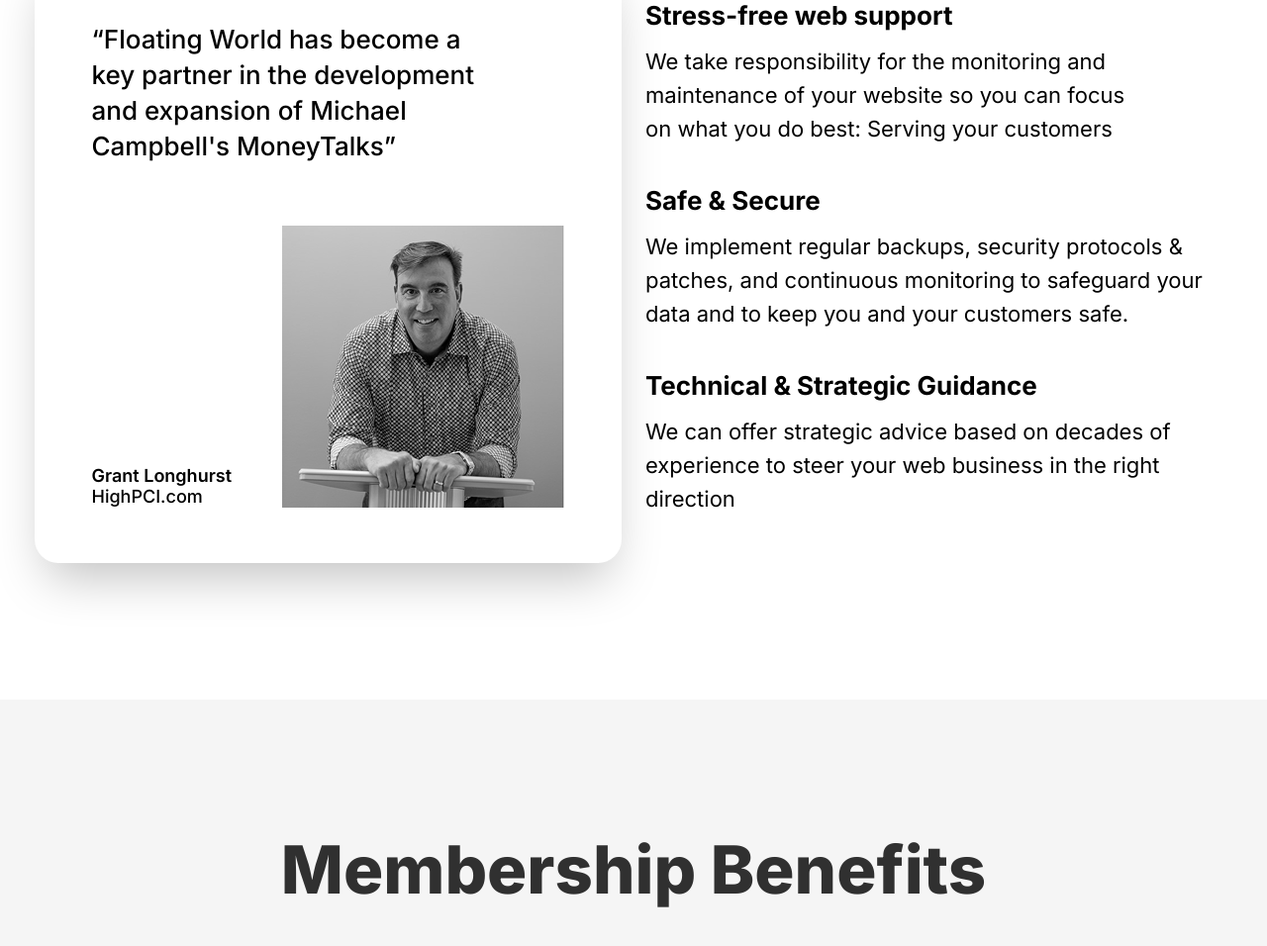
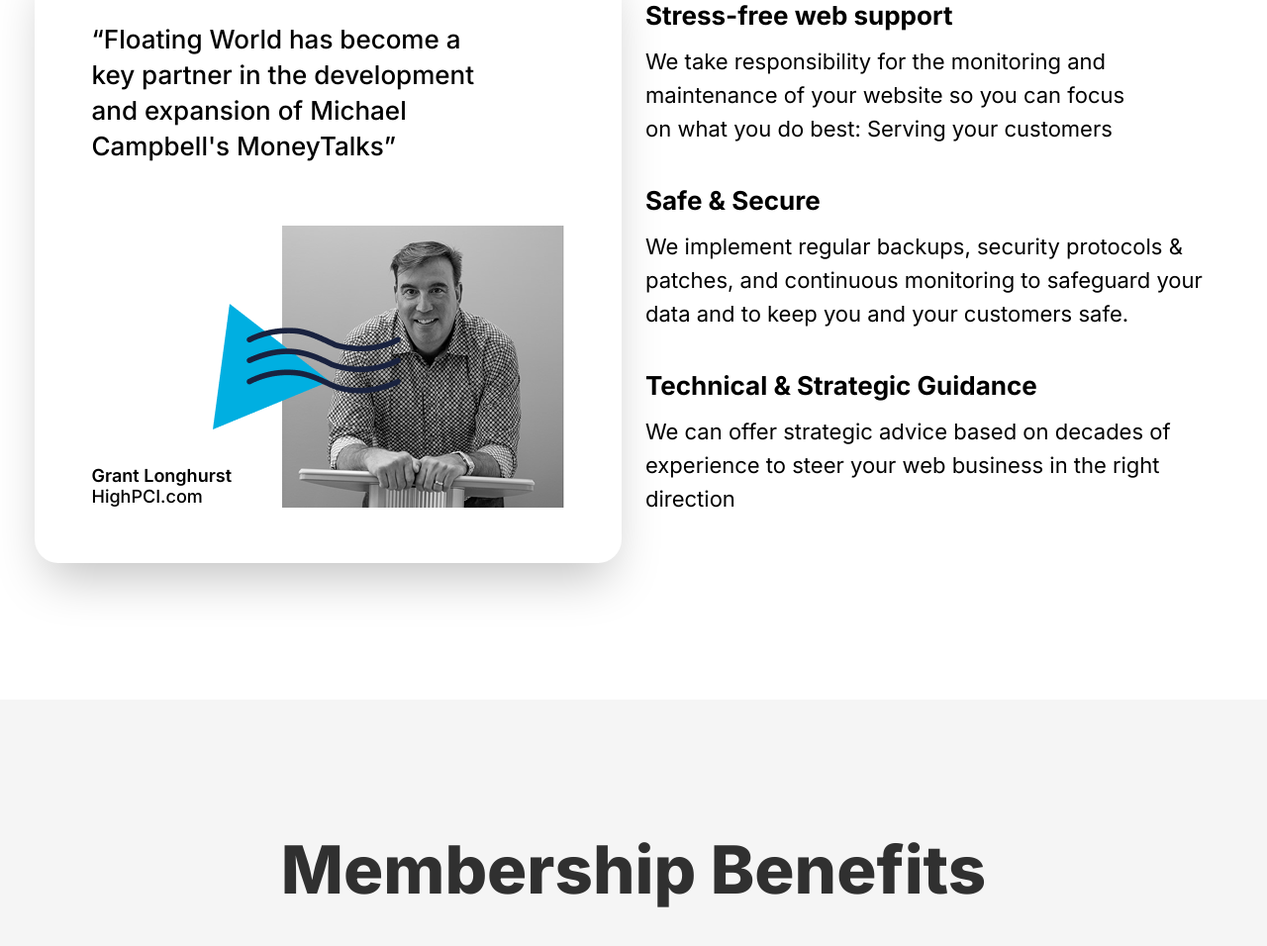
Before and after one commit to Harsh-Bishnoi/Floating-World, a plain HTML site: page index.html in a window 1280 px wide. Shown: the part 1548-2504 px from the top of the page at 99% size. Drawn offline with nearby package versions, Linux system fonts and the light colour scheme.

Commit message:
add triangle img in Stress-free section

```diff
--- a/index.html
+++ b/index.html
@@ -55,7 +55,8 @@
     </section>
     <!-- Stress-free -->
     <section class="flex justify-center items-center py-[40px] sm:py-[80px] md:pt-[133px] md:pb-[138px] relative">
-        <img class="absolute hidden sm:block top-[-6.3%] md:top-[-7%] lg:top-[-11%] right-[36.5%] max-w-[25px] md:max-w-[37px]" src="./assets/images/png/group-arrow-img.png" alt="group-arrow-img">
+        <img class="absolute hidden sm:block top-[-6.3%] md:top-[-7%] lg:top-[-11%] right-[36.5%] max-w-[25px] md:max-w-[37px]"
+            src="./assets/images/png/group-arrow-img.png" alt="group-arrow-img">
         <div class="container px-[12px] max-w-[1235px]">
             <div class="flex flex-row flex-wrap mx-[-12px] items-center">
                 <div class="w-full lg:w-1/2 px-[12px] mb-[30px] lg:mb-0">
@@ -70,8 +71,12 @@
                             class="flex justify-between flex-col-reverse items-start sm:items-end flex-col sm:flex-row">
                             <h3 class="font-semibold text-[18px] leading-[120%] text-black">Grant Longhurst<br><span
                                     class="font-medium">HighPCI.com</span></h3>
-                            <img class="w-full max-w-[285px] lg:max-w-[213px] xl:max-w-[285px] mb-[10px] sm:mb-0"
-                                src="./assets/images/png/grant-man-img.png" alt="grant-man-img">
+                            <div class="relative">
+                                <img class="absolute hidden sm:block lg:max-w-[140px] xl:max-w-[192px] left-[-25%] top-[79px]"
+                                    src="./assets/images/png/triangle-img.png" alt="">
+                                <img class="w-full max-w-[285px] lg:max-w-[213px] xl:max-w-[285px] mb-[10px] sm:mb-0"
+                                    src="./assets/images/png/grant-man-img.png" alt="grant-man-img">
+                            </div>
                         </div>
                     </div>
                 </div>
```
Also changed, not shown: assets/images/png/triangle-img.png (added).
